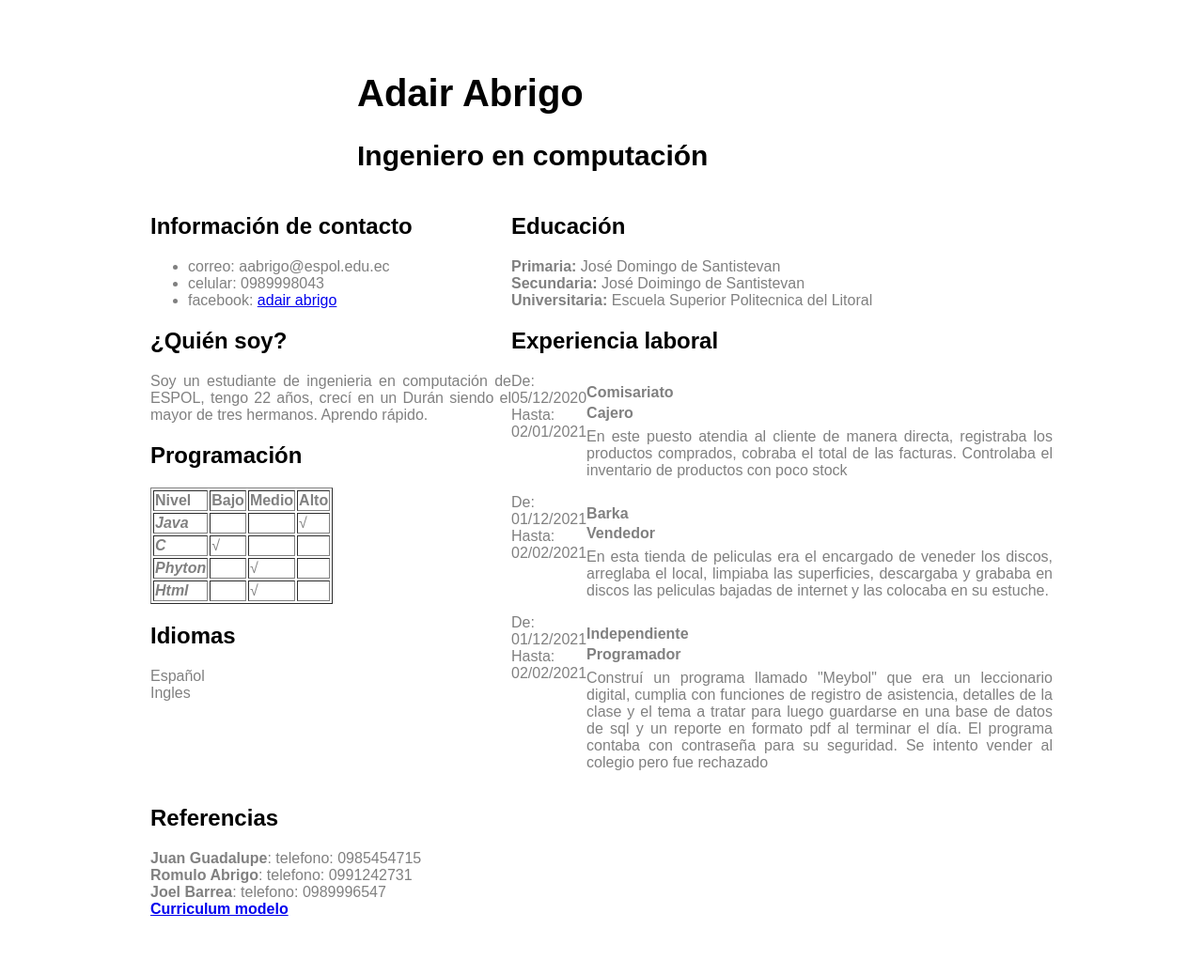
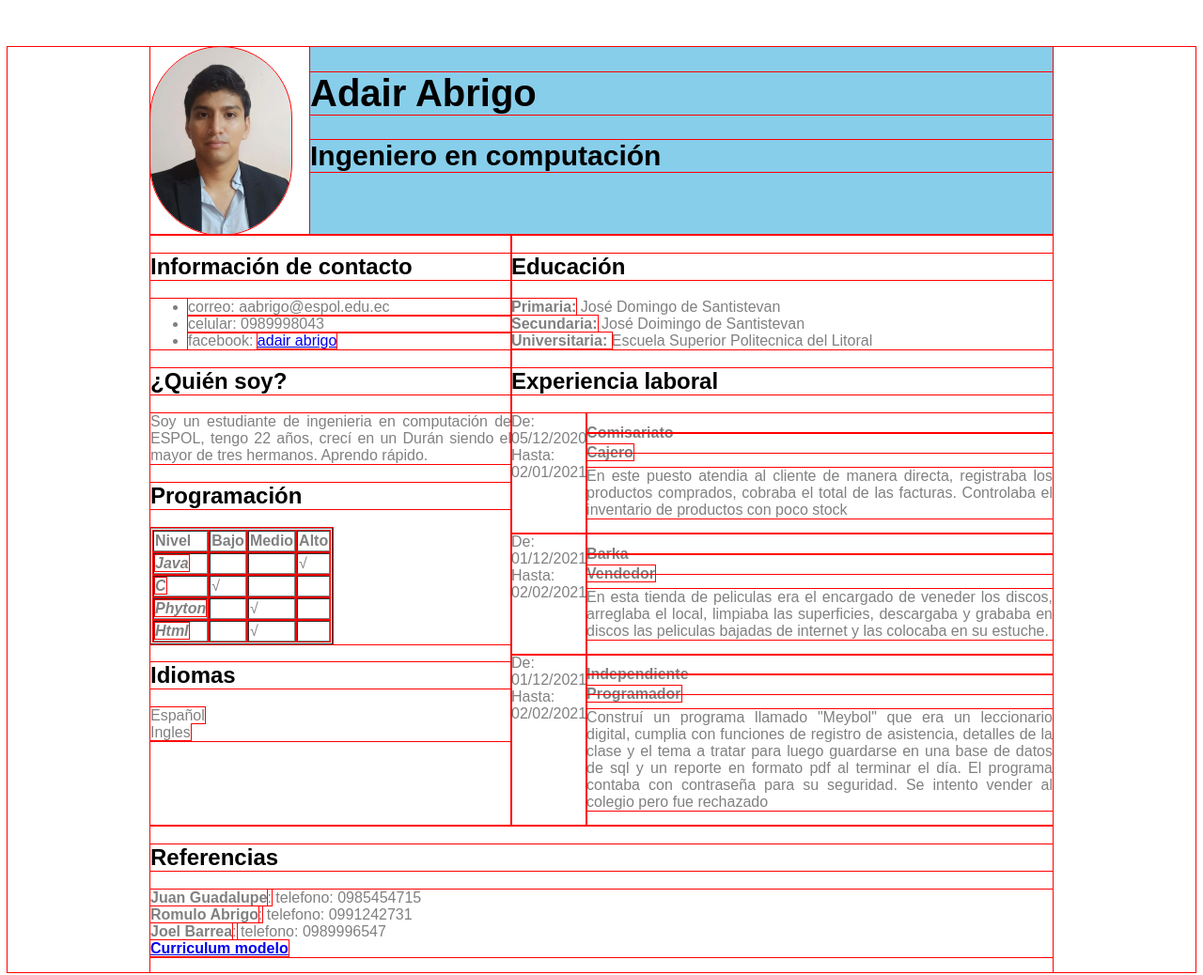
Before and after one commit to adairaxe/ABRIGO-DAWM, a plain HTML site: page Proyecto1/proyecto1.html in a window 1280 px wide. Shown: the whole page at 94% size. Before the commit the page ends 1001 px from the top, so only its background shows below. Drawn offline with Linux system fonts and the light colour scheme.

Commit message:
Encabezado solucionado, linea 24 CSS

```diff
--- a/Proyecto1/estilos.css
+++ b/Proyecto1/estilos.css
@@ -1,4 +1,4 @@
-/**{outline: 1px solid red;}*/
+*{outline: 1px solid red;}
 
 body{
     color: grey;
@@ -19,6 +19,14 @@ header{
     font-style: bold;
     font-size: 20px;
     color: black;
+}
+
+.encabezado{
+    background-color: skyblue;
+    font-family: sans-serif;
+    font: arial;
+        display: block;
+    width: 100%;
 }
 
 section{
@@ -43,10 +51,10 @@ table{
 }
 
 img{
-    width: 200px;
-    height: 200 px;
+    width: 150px;
+    height: 50 px;
     margin-right: 20px;
-    border-radius: 150px;
+    border-radius: 9200px;
 }
 
 .datos_empresa{
--- a/Proyecto1/proyecto1.html
+++ b/Proyecto1/proyecto1.html
@@ -10,8 +10,8 @@
 
     <body>
         <header>
-            <img src="Adair.jpg"/>
-            <div>
+            <img src="Adair.jpeg"/>
+            <div class="encabezado">
                 <h1>Adair Abrigo</h1>
                 <h2>Ingeniero en computación</h2>
             </div>
```
Also changed, not shown: 1 other file.
